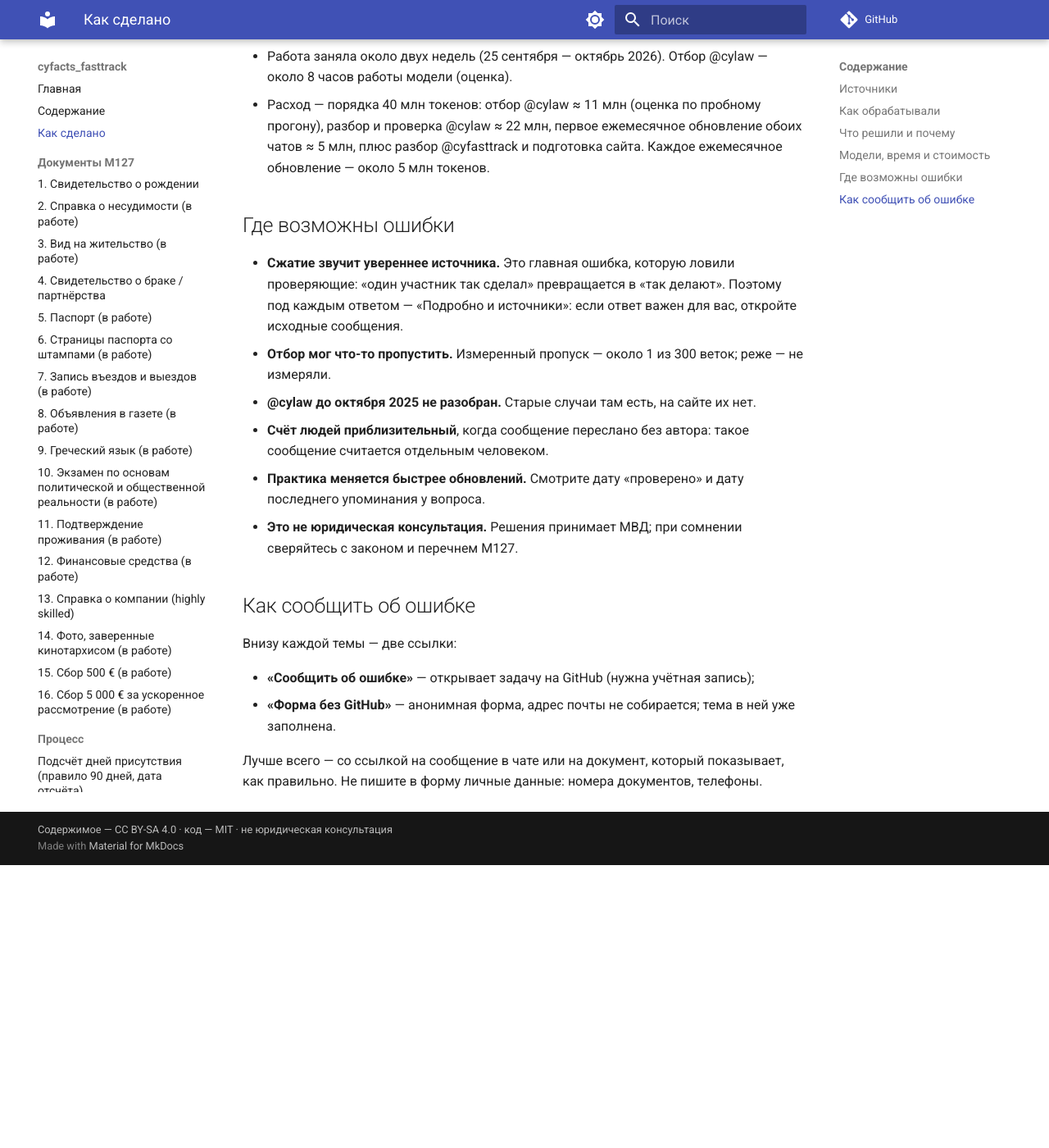
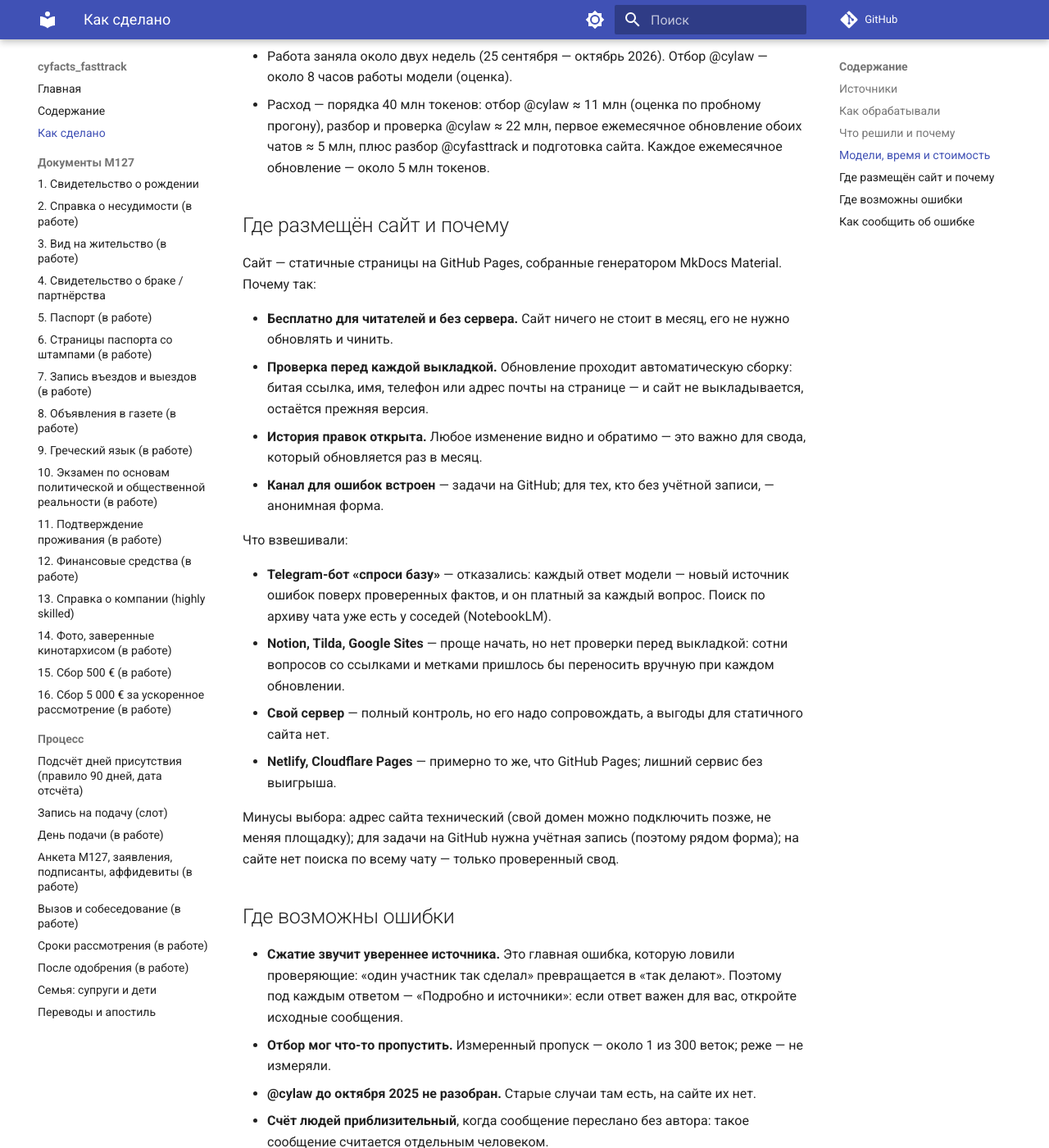
Before and after one commit to Berulko/cyfacts_fasttrack, an MkDocs documentation site: the page built from docs/how.md, in a window 1280 px wide and 1400 px high, scrolled down 1913 px. Shown: the whole window at 82% size. Built offline with MkDocs 1.6.1 and Material for MkDocs 9.7.7, drawn with Linux system fonts in a browser that asks for light colours; comment, search, counter and statistics services are not loaded; before the commit the page ends 2968 px from its top, so only the background shows below that.

Commit message:
How-it-was-made: hosting choice section
Co-Authored-By: Claude Opus 5.5 <noreply@anthropic.com>

```diff
--- a/docs/how.md
+++ b/docs/how.md
@@ -56,6 +56,28 @@
   @cylaw ≈ 22 млн, первое ежемесячное обновление обоих чатов ≈ 5 млн, плюс разбор @cyfasttrack и подготовка
   сайта. Каждое ежемесячное обновление — около 5 млн токенов.
 
+## Где размещён сайт и почему
+
+Сайт — статичные страницы на GitHub Pages, собранные генератором MkDocs Material. Почему так:
+
+- **Бесплатно для читателей и без сервера.** Сайт ничего не стоит в месяц, его не нужно обновлять и чинить.
+- **Проверка перед каждой выкладкой.** Обновление проходит автоматическую сборку: битая ссылка, имя, телефон или
+  адрес почты на странице — и сайт не выкладывается, остаётся прежняя версия.
+- **История правок открыта.** Любое изменение видно и обратимо — это важно для свода, который обновляется раз в месяц.
+- **Канал для ошибок встроен** — задачи на GitHub; для тех, кто без учётной записи, — анонимная форма.
+
+Что взвешивали:
+
+- **Telegram-бот «спроси базу»** — отказались: каждый ответ модели — новый источник ошибок поверх проверенных
+  фактов, и он платный за каждый вопрос. Поиск по архиву чата уже есть у соседей (NotebookLM).
+- **Notion, Tilda, Google Sites** — проще начать, но нет проверки перед выкладкой: сотни вопросов со ссылками
+  и метками пришлось бы переносить вручную при каждом обновлении.
+- **Свой сервер** — полный контроль, но его надо сопровождать, а выгоды для статичного сайта нет.
+- **Netlify, Cloudflare Pages** — примерно то же, что GitHub Pages; лишний сервис без выигрыша.
+
+Минусы выбора: адрес сайта технический (свой домен можно подключить позже, не меняя площадку); для задачи на
+GitHub нужна учётная запись (поэтому рядом форма); на сайте нет поиска по всему чату — только проверенный свод.
+
 ## Где возможны ошибки
 
 - **Сжатие звучит увереннее источника.** Это главная ошибка, которую ловили проверяющие: «один участник так
```
Also changed, not shown: CHANGELOG.md (+1 -0 lines).
